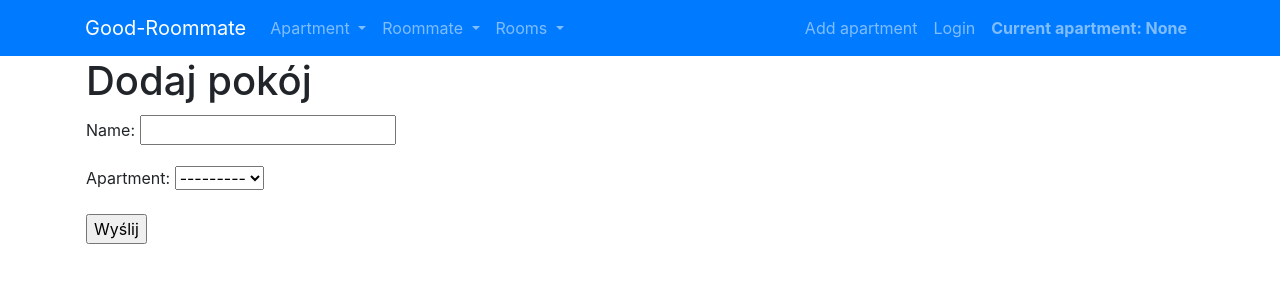
After one commit to dawidbudzynski/roommates_schedule, a Django app: page /add_room in a window 1280 px wide. The commit adds this page. Shown: the top 300 px of the page. Run offline with Django 3.2, Linux system fonts and the light colour scheme; data that the repository does not hold is empty; parts of the project's set-up code (start-up, migrations or seed data) failed here and were passed over; some libraries are stand-ins or nearby versions.

Commit message:
login, logout added

```diff
--- a/roommates_app/forms.py
+++ b/roommates_app/forms.py
@@ -1,16 +1,25 @@
-from django.forms import (Form, CharField, ChoiceField, ModelChoiceField, Textarea, PasswordInput,
-                          ImageField, ModelMultipleChoiceField, CheckboxSelectMultiple, Select,
-                          EmailField, NullBooleanField)
+from django.forms import (Form, CharField, ModelChoiceField, PasswordInput)
 
 from .models import Apartment
 
 all_apartments = Apartment.objects.all()
+
 
 class AddApartmentForm(Form):
     name = CharField(label='Name', strip=True)
     password = CharField(label='Password', widget=PasswordInput)
     password2 = CharField(label='Password again', widget=PasswordInput)
 
+
 class AddRoommateForm(Form):
     name = CharField(label='Name', strip=True)
-    apartment = ModelChoiceField(queryset=all_apartments)
+    apartment = ModelChoiceField(label = 'Apartment', queryset=all_apartments)
+
+
+class AddRoomForm(Form):
+    name = CharField(label='Name', strip=True)
+    apartment = ModelChoiceField(label='Apartment', queryset=all_apartments)
+
+class LoginForm(Form):
+    username = CharField(label='Name', strip=True)
+    password = CharField(label='Password', widget=PasswordInput)
--- /dev/null
+++ b/roommates_app/templates/add_room.html
@@ -0,0 +1,23 @@
+{% extends 'base.html' %}
+{% block content %}
+    <table>
+        <thead>
+        <tr>
+            <td>
+                <h1>Dodaj pokój</h1>
+            </td>
+        </tr>
+        </thead>
+    </table>
+    <table>
+        <tr>
+            <td>
+                <form action="" method="POST">
+                    {% csrf_token %}
+                    {{ form }}
+                    <input type="submit" value="Wyślij">
+                </form>
+            </td>
+        </tr>
+    </table>
+{% endblock %}
--- a/roommates_app/templates/base.html
+++ b/roommates_app/templates/base.html
@@ -13,10 +13,9 @@
     <title>Good-roommate</title>
 </head>
 <body>
-<body>
 <nav class="navbar navbar-expand-lg navbar-dark bg-primary">
     <div class="container">
-        <a class="navbar-brand" href="#">Goog-Roommate</a>
+        <a class="navbar-brand" href="#">Good-Roommate</a>
         <button class="navbar-toggler" type="button" data-toggle="collapse" data-target="#navbarSupportedContent"
                 aria-controls="navbarSupportedContent" aria-expanded="false" aria-label="Toggle navigation">
             <span class="navbar-toggler-icon"></span>
@@ -44,8 +43,43 @@
                         <a class="dropdown-item" href="{% url 'show-roommate' %}">Show roommates</a>
                     </div>
                 </li>
+                <li class="nav-item dropdown">
+                    <a class="nav-link dropdown-toggle" href="#" id="navbarDropdown" role="button"
+                       data-toggle="dropdown" aria-haspopup="true" aria-expanded="false">
+                        Rooms
+                    </a>
+                    <div class="dropdown-menu" aria-labelledby="navbarDropdown">
+                        <a class="dropdown-item" href="{% url 'add-room' %}">Add room</a>
+                        <a class="dropdown-item" href="{% url 'show-room' %}">Show rooms</a>
+                    </div>
+                </li>
             </ul>
         </div>
+        <div class="collapse navbar-collapse">
+        <ul class="navbar-nav ml-auto">
+            {% if request.user.is_authenticated %}
+                <li class="nav-item">
+                    <a class="nav-link" style=visibility:hidden></a>
+                </li>
+                <li class="nav-item">
+                    <a class="nav-link" href="{% url 'logout' %}">Logout</a>
+                </li>
+                <li class="nav-item">
+                    <a class="nav-link" href=""><b>Current apartment: {{ request.user.username }}</b></a>
+                </li>
+            {% else %}
+                <li class="nav-item">
+                    <a class="nav-link" href="{% url 'add-apartment' %}">Add apartment</a>
+                </li>
+                <li class="nav-item">
+                    <a class="nav-link" href="{% url 'login' %}">Login</a>
+                </li>
+                <li class="nav-item">
+                    <a class="nav-link" href=""><b>Current apartment: None</b></a>
+                </li>
+            {% endif %}
+        </ul>
+    </div>
 
     </div>
 </nav>
--- a/roommates_app/views.py
+++ b/roommates_app/views.py
@@ -1,10 +1,12 @@
+from django.contrib.auth import authenticate, login, logout
+from django.contrib.auth.mixins import LoginRequiredMixin
 from django.contrib.auth.models import User
 from django.http import HttpResponseRedirect, HttpResponse
 from django.shortcuts import render
 from django.views import View
 
-from .forms import (AddApartmentForm, AddRoommateForm)
-from .models import (Apartment, Roommate)
+from .forms import (AddApartmentForm, AddRoommateForm, AddRoomForm, LoginForm)
+from .models import (Apartment, Roommate, Room)
 
 
 # APARTMENTS
@@ -37,10 +39,11 @@ class AddApartmentView(View):
             new_user = User.objects.create_user(username=name, password=password)
             Apartment.objects.create(user=new_user)
 
-            return HttpResponse('apartment created')
+            return HttpResponseRedirect('/show_apartment')
         return HttpResponse('wrong_value')
 
-class ShowApartmensView(View):
+
+class Showapartmensview(View):
     def get(self, request):
         all_apartments = Apartment.objects.all()
         ctx = {'all_apartments': all_apartments}
@@ -49,12 +52,22 @@ class ShowApartmensView(View):
                       template_name='apartments.html',
                       context=ctx)
 
+
+class DeleteApartmentView(View):
+
+    def get(self, request, apartment_id):
+        apartment = Apartment.objects.get(id=apartment_id)
+        apartment.user.delete()
+        apartment.delete()
+
+        return HttpResponseRedirect('/show_apartment')
+
+
 # ROOMMATES
 
-class AddRoommatetView(View):
+class AddRoommateView(LoginRequiredMixin, View):
 
     def get(self, request):
-
         form = AddRoommateForm().as_p()
         ctx = {'form': form}
 
@@ -66,7 +79,6 @@ class AddRoommatetView(View):
         form = AddRoommateForm(request.POST)
 
         if form.is_valid():
-
             name = form.cleaned_data['name']
             apartment = form.cleaned_data['apartment']
             Roommate.objects.create(name=name, apartment=apartment)
@@ -74,7 +86,8 @@ class AddRoommatetView(View):
             return HttpResponseRedirect('/show_roommate')
         return HttpResponse('wrong_value')
 
-class ShowRoommatedView(View):
+
+class ShowRoommatesView(View):
     def get(self, request):
         all_roommates = Roommate.objects.all()
         ctx = {'all_roommates': all_roommates}
@@ -83,6 +96,7 @@ class ShowRoommatedView(View):
                       template_name='roommates.html',
                       context=ctx)
 
+
 class DeleteRoommateView(View):
 
     def get(self, request, roommate_id):
@@ -90,3 +104,84 @@ class DeleteRoommateView(View):
         roommate.delete()
 
         return HttpResponseRedirect('/show_roommate')
+
+
+# ROOMS
+
+class AddRoomView(View):
+
+    def get(self, request):
+        form = AddRoomForm().as_p()
+        ctx = {'form': form}
+
+        return render(request,
+                      template_name='add_room.html',
+                      context=ctx)
+
+    def post(self, request):
+        form = AddRoomForm(request.POST)
+
+        if form.is_valid():
+            name = form.cleaned_data['name']
+            apartment = form.cleaned_data['apartment']
+
+            Room.objects.create(name=name, apartment=apartment)
+
+            return HttpResponseRedirect('/show_room')
+        return HttpResponse('wrong_value')
+
+
+class ShowRoomsView(View):
+    def get(self, request):
+        all_rooms = Room.objects.all()
+        ctx = {'all_rooms': all_rooms}
+
+        return render(request,
+                      template_name='rooms.html',
+                      context=ctx)
+
+
+class DeleteRoommView(View):
+
+    def get(self, request, room_id):
+        room = Room.objects.get(id=room_id)
+        room.delete()
+
+        return HttpResponseRedirect('/show_room')
+
+
+# LOGIN
+
+class LoginToApartmentView(View):
+    def get(self, request):
+
+        form = LoginForm().as_p()
+        ctx = {
+            'form': form
+        }
+        return render(request,
+                      template_name='login.html',
+                      context=ctx)
+
+    def post(self, request):
+        form = LoginForm(request.POST)
+        if form.is_valid():
+
+            username = form.cleaned_data['username']
+            password = form.cleaned_data['password']
+
+            user = authenticate(username=username, password=password)
+
+            if user is not None:
+                login(request, user)
+                return HttpResponseRedirect('/')
+            else:
+                return HttpResponseRedirect('/wrong_password')
+        else:
+            return HttpResponseRedirect('/wrong_value')
+
+
+class LogoutView(View):
+    def get(self, request):
+        logout(request)
+        return HttpResponseRedirect('/')
--- a/roommates_schedule/settings.py
+++ b/roommates_schedule/settings.py
@@ -124,3 +124,4 @@ USE_TZ = True
 # https://docs.djangoproject.com/en/2.0/howto/static-files/
 
 STATIC_URL = '/static/'
+LOGIN_URL = '/login'
--- a/roommates_schedule/urls.py
+++ b/roommates_schedule/urls.py
@@ -16,15 +16,23 @@ Including another URLconf
 from django.contrib import admin
 from django.urls import path
 
-from roommates_app.views import (AddApartmentView, ShowApartmensView,
-                                 AddRoommatetView, ShowRoommatedView, DeleteRoommateView)
+from roommates_app.views import (AddApartmentView, Showapartmensview, DeleteApartmentView,
+                                 AddRoommateView, ShowRoommatesView, DeleteRoommateView,
+                                 AddRoomView, ShowRoomsView, DeleteRoommView,
+                                 LoginToApartmentView, LogoutView)
 
 urlpatterns = [
     path('admin/', admin.site.urls),
-    path('', ShowApartmensView.as_view(), name='show-apartment'),
+    path('', Showapartmensview.as_view(), name='show-apartment'),
     path('add_apartment', AddApartmentView.as_view(), name='add-apartment'),
-    path('show_apartment', ShowApartmensView.as_view(), name='show-apartment'),
-    path('add_roommate', AddRoommatetView.as_view(), name='add-roommate'),
-    path('show_roommate', ShowRoommatedView.as_view(), name='show-roommate'),
-    path('delete_roommate/<int:roommate_id>', DeleteRoommateView.as_view(), name='delete-roommate')
+    path('show_apartment', Showapartmensview.as_view(), name='show-apartment'),
+    path('delete_apartment/<int:apartment_id>', DeleteApartmentView.as_view(), name='delete-apartment'),
+    path('add_roommate', AddRoommateView.as_view(), name='add-roommate'),
+    path('show_roommate', ShowRoommatesView.as_view(), name='show-roommate'),
+    path('delete_roommate/<int:roommate_id>', DeleteRoommateView.as_view(), name='delete-roommate'),
+    path('add_room', AddRoomView.as_view(), name='add-room'),
+    path('show_room', ShowRoomsView.as_view(), name='show-room'),
+    path('delete_room/<int:room_id>', DeleteRoommView.as_view(), name='delete-room'),
+    path('login', LoginToApartmentView.as_view(), name='login'),
+    path('logout', LogoutView.as_view(), name='logout'),
 ]
```
Also changed, not shown: roommates_app/models.py (+6 -5 lines), roommates_app/templates/apartments.html (+13 -9 lines), roommates_app/templates/login.html (added, +10 -0 lines), roommates_app/templates/roommates.html (+12 -9 lines), roommates_app/templates/rooms.html (added, +16 -0 lines).
